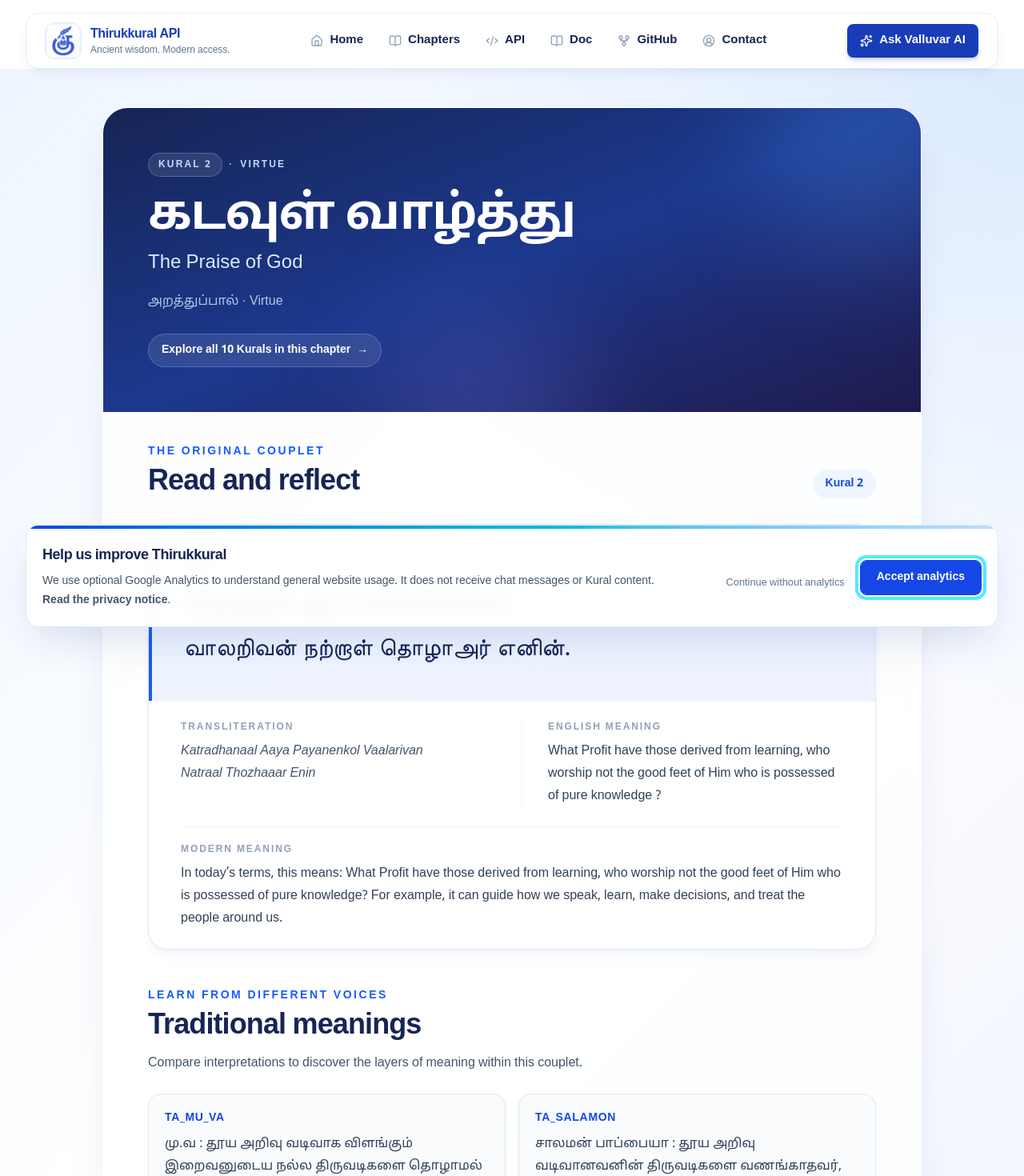
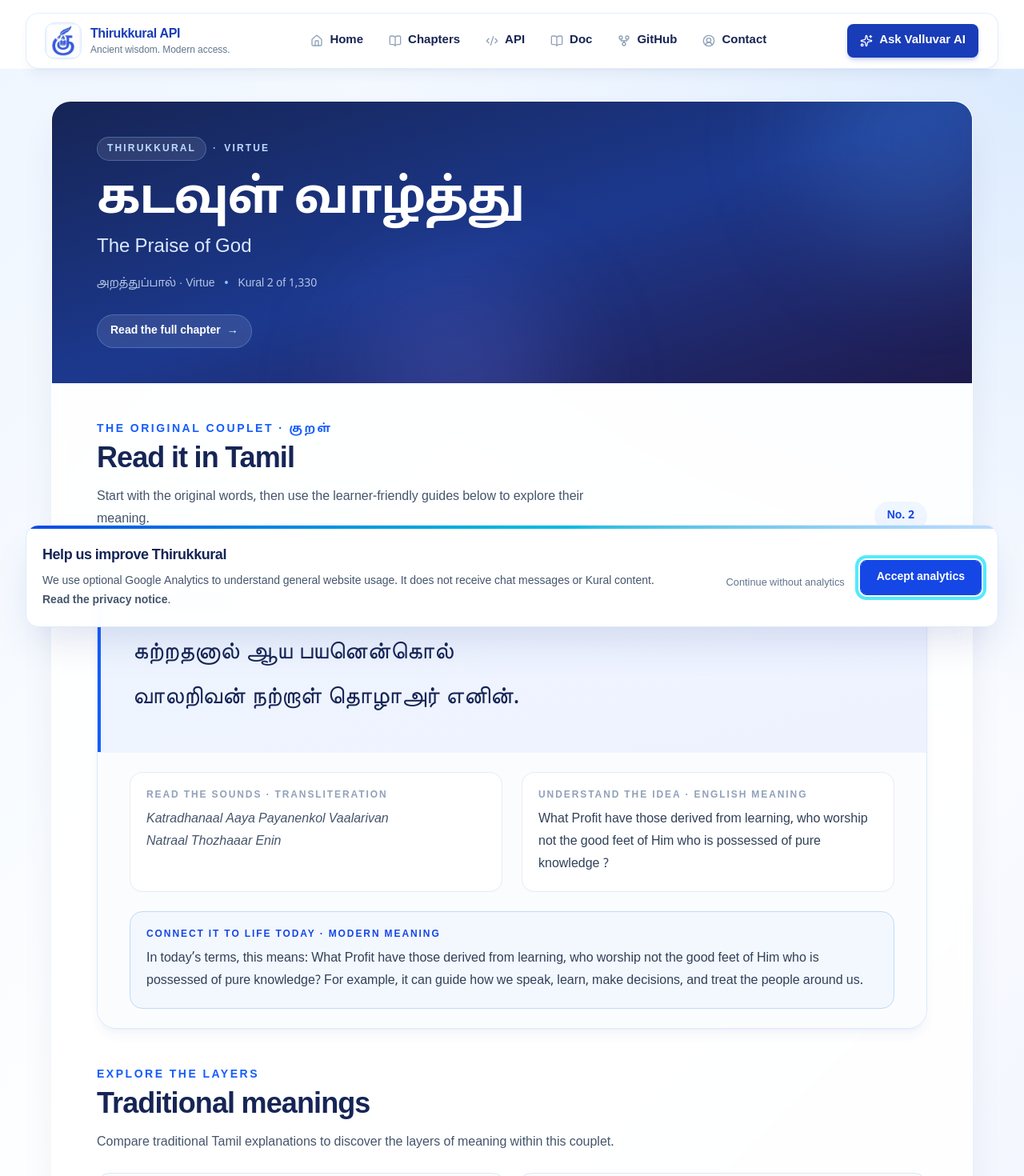
Before and after one commit to nramc/thirukkural-api, a Next.js app: page /kural/2 in a window 1280 px wide. Shown: the top 1470 px of the page at 80% size. Built offline with nearby package versions, Linux system fonts and the light colour scheme; no server answers.

Commit message:
feat: update Kural page layout and enhance modern interpretations for clarity

```diff
--- a/app/chapters/[chapterNumber]/page.tsx
+++ b/app/chapters/[chapterNumber]/page.tsx
@@ -87,14 +87,16 @@ export default async function ChapterPage({ params }: Readonly<ChapterPageProps>
     }
 
     return (
-        <main className="min-h-screen bg-[radial-gradient(circle_at_top_right,#dbeafe,transparent_36%),linear-gradient(135deg,#eff6ff_0%,#ffffff_48%,#eef2ff_100%)] px-4 py-8 text-slate-900 sm:px-8 sm:py-12 lg:px-10">
-            <article className="mx-auto max-w-5xl overflow-hidden rounded-4xl border border-white/80 bg-white/80 shadow-2xl shadow-blue-950/10 backdrop-blur-sm sm:rounded-5xl">
-                <header className="relative overflow-hidden bg-linear-to-br from-blue-950 via-blue-900 to-indigo-950 px-6 py-10 text-white sm:px-10 sm:py-14 lg:px-14">
+        <main className="min-h-screen bg-[radial-gradient(circle_at_top_right,#dbeafe,transparent_36%),linear-gradient(135deg,#eff6ff_0%,#ffffff_48%,#eef2ff_100%)] px-4 py-6 text-slate-900 sm:px-8 sm:py-10 lg:px-10">
+            <article className="mx-auto max-w-5xl overflow-hidden rounded-3xl border border-white/80 bg-white/85 shadow-2xl shadow-blue-950/10 backdrop-blur-sm sm:rounded-5xl">
+                <header className="relative overflow-hidden bg-linear-to-br from-blue-950 via-blue-900 to-indigo-950 px-6 py-8 text-white sm:px-10 sm:py-11 lg:px-14">
                     <div className="absolute -right-20 -top-24 size-72 rounded-full bg-blue-400/20 blur-3xl" aria-hidden="true" />
                     <div className="absolute -bottom-32 left-1/3 size-64 rounded-full bg-indigo-400/20 blur-3xl" aria-hidden="true" />
                     <div className="relative">
                         <div className="flex flex-wrap items-center gap-2 text-xs font-bold uppercase tracking-[0.18em] text-blue-200">
-                            <span className="rounded-full border border-blue-300/30 bg-white/10 px-3 py-1.5">Chapter {chapter.id}</span>
+                            <span className="rounded-full border border-blue-300/30 bg-white/10 px-3 py-1.5">
+                                Chapter {chapter.id} of {MAX_CHAPTER_NUMBER}
+                            </span>
                             <span className="text-blue-300" aria-hidden="true">
                                 ·
                             </span>
@@ -103,7 +105,7 @@ export default async function ChapterPage({ params }: Readonly<ChapterPageProps>
                         <h1 className="mt-5 max-w-3xl text-4xl font-semibold tracking-tight sm:text-6xl">{chapter.names.ta}</h1>
                         <p className="mt-3 text-xl text-blue-100 sm:text-2xl">{chapter.names.en}</p>
                         <p className="mt-5 max-w-2xl text-base leading-7 text-blue-100/80">
-                            Explore ten couplets from this chapter with Tamil text, easy-to-follow transliteration, and an English meaning for guided reading.
+                            Read all ten original Tamil couplets from this chapter with clear, modern interpretations for everyday learning.
                         </p>
 
                         <div className="mt-8 grid max-w-xl grid-cols-2 gap-3 sm:grid-cols-3">
@@ -114,7 +116,7 @@ export default async function ChapterPage({ params }: Readonly<ChapterPageProps>
                                 </p>
                             </div>
                             <div className="rounded-2xl border border-white/15 bg-white/10 p-4">
-                                <p className="text-xs font-bold uppercase tracking-wider text-blue-200">Lessons</p>
+                                <p className="text-xs font-bold uppercase tracking-wider text-blue-200">Reading</p>
                                 <p className="mt-1 text-lg font-semibold">{KURALS_PER_CHAPTER} couplets</p>
                             </div>
                             <div className="col-span-2 rounded-2xl border border-white/15 bg-white/10 p-4 sm:col-span-1">
@@ -125,15 +127,15 @@ export default async function ChapterPage({ params }: Readonly<ChapterPageProps>
                     </div>
                 </header>
 
-                <section className="px-6 py-10 sm:px-10 lg:px-14" aria-labelledby="chapter-kurals-heading">
+                <section className="px-5 py-8 sm:px-10 sm:py-12 lg:px-14" aria-labelledby="chapter-kurals-heading">
                     <div className="flex flex-wrap items-end justify-between gap-4">
                         <div>
-                            <p className="text-sm font-bold uppercase tracking-[0.18em] text-blue-600">A guided reading</p>
+                            <p className="text-sm font-bold uppercase tracking-[0.18em] text-blue-600">A simple reading path</p>
                             <h2 id="chapter-kurals-heading" className="mt-2 text-3xl font-semibold tracking-tight text-blue-950 sm:text-4xl">
                                 Read the chapter
                             </h2>
                         </div>
-                        <p className="rounded-full bg-blue-50 px-4 py-2 text-sm font-semibold text-blue-700">10 couplets · Tamil + meaning</p>
+                        <p className="rounded-full bg-blue-50 px-4 py-2 text-sm font-semibold text-blue-700">Tamil + modern meaning</p>
                     </div>
 
                     <div className="mt-8 space-y-5">
@@ -141,47 +143,35 @@ export default async function ChapterPage({ params }: Readonly<ChapterPageProps>
                             <Link
                                 key={kural.number}
                                 href={`/kural/${kural.number}`}
-                                className="group relative block overflow-hidden rounded-3xl border border-slate-200/80 bg-white p-5 shadow-sm transition-all hover:-translate-y-0.5 hover:border-blue-300 hover:shadow-xl hover:shadow-blue-900/10 focus-visible:outline-none focus-visible:ring-4 focus-visible:ring-blue-100 sm:p-7"
+                                className="group relative block overflow-hidden rounded-3xl border border-slate-200/80 bg-white shadow-sm transition-all hover:-translate-y-0.5 hover:border-blue-300 hover:shadow-xl hover:shadow-blue-900/10 focus-visible:outline-none focus-visible:ring-4 focus-visible:ring-blue-100"
                             >
                                 <div
                                     className="absolute inset-y-0 left-0 w-1 bg-linear-to-b from-blue-500 to-indigo-500 opacity-0 transition-opacity group-hover:opacity-100"
                                     aria-hidden="true"
                                 />
-                                <div className="flex flex-wrap items-center justify-between gap-3">
+                                <div className="flex flex-wrap items-center justify-between gap-3 border-b border-slate-100 bg-slate-50/70 px-5 py-4 sm:px-7">
                                     <p className="text-sm font-bold uppercase tracking-[0.18em] text-blue-600">Kural {kural.number}</p>
                                     <span className="text-xs font-semibold text-slate-400">
                                         {index + 1} of {KURALS_PER_CHAPTER}
                                     </span>
                                 </div>
 
-                                <div className="mt-5 grid gap-6 lg:grid-cols-[1.1fr_0.9fr] lg:gap-10">
-                                    <div>
-                                        <p className="text-xs font-bold uppercase tracking-[0.16em] text-slate-400">Tamil</p>
-                                        <blockquote className="mt-2 font-serif text-xl leading-10 text-blue-950 sm:text-2xl sm:leading-[2.7rem]">
+                                <div>
+                                    <div className="border-l-4 border-blue-600 bg-linear-to-br from-blue-50 to-indigo-50 px-5 py-6 sm:px-7">
+                                        <p className="text-xs font-bold uppercase tracking-[0.16em] text-blue-600">Tamil original · தமிழ்</p>
+                                        <blockquote className="mt-3 font-serif text-xl leading-10 text-blue-950 sm:text-2xl sm:leading-[2.7rem]" lang="ta">
                                             <p>{kural.kural[0]}</p>
                                             <p>{kural.kural[1]}</p>
                                         </blockquote>
                                     </div>
-                                    <div className="space-y-4 border-t border-slate-100 pt-4 lg:border-l lg:border-t-0 lg:pl-8 lg:pt-0">
-                                        <div>
-                                            <p className="text-xs font-bold uppercase tracking-[0.16em] text-slate-400">Transliteration</p>
-                                            <p className="mt-2 text-sm italic leading-7 text-slate-600">
-                                                {kural.transliteration[0]}
-                                                <br />
-                                                {kural.transliteration[1]}
-                                            </p>
-                                        </div>
-                                        <div>
-                                            <p className="text-xs font-bold uppercase tracking-[0.16em] text-slate-400">English meaning</p>
-                                            <p className="mt-2 text-sm leading-7 text-slate-700">{kural.meaning.en}</p>
-                                        </div>
-                                        <div>
-                                            <p className="text-xs font-bold uppercase tracking-[0.16em] text-blue-600">Modern life takeaway</p>
-                                            <p className="mt-2 text-sm leading-7 text-slate-700">{kural.meaning.en_modern}</p>
-                                        </div>
+                                    <div className="border-t border-slate-100 px-5 py-6 sm:px-7" lang="en">
+                                        <p className="text-xs font-bold uppercase tracking-[0.16em] text-blue-600">Modern interpretation</p>
+                                        <p className="mt-2 text-sm leading-7 text-slate-700 sm:text-base">{kural.meaning.en_modern}</p>
                                     </div>
                                 </div>
-                                <p className="mt-6 text-sm font-semibold text-blue-700 transition-colors group-hover:text-blue-950">Open the full Kural →</p>
+                                <p className="border-t border-slate-100 px-5 py-4 text-sm font-semibold text-blue-700 transition-colors group-hover:text-blue-950 sm:px-7">
+                                    Read Kural {kural.number} in full <span aria-hidden="true">→</span>
+                                </p>
                             </Link>
                         ))}
                     </div>
--- a/app/kural/[id]/page.tsx
+++ b/app/kural/[id]/page.tsx
@@ -6,6 +6,11 @@ import kuralService from '@/app/service/kural-service';
 const MIN_KURAL_NUMBER = 1;
 const MAX_KURAL_NUMBER = 1330;
 const siteUrl = process.env.NEXT_PUBLIC_SITE_URL ?? 'https://kural.codewithram.dev';
+const traditionalMeaningLabels: Record<string, string> = {
+    ta_mu_va: 'Mu. Va.',
+    ta_salamon: 'Solomon Pappayya',
+    ta_kalaignar: 'Kalaignar',
+};
 
 type KuralPageProps = {
     params: Promise<{ id: string }>;
@@ -87,16 +92,16 @@ export default async function KuralPage({ params }: Readonly<KuralPageProps>) {
     };
 
     return (
-        <main className="min-h-screen bg-[radial-gradient(circle_at_top_right,#dbeafe,transparent_36%),linear-gradient(135deg,#eff6ff_0%,#ffffff_48%,#eef2ff_100%)] px-4 py-8 text-slate-900 sm:px-8 sm:py-12 lg:px-10">
-            <article className="mx-auto max-w-5xl overflow-hidden rounded-4xl border border-white/80 bg-white/80 shadow-2xl shadow-blue-950/10 backdrop-blur-sm sm:rounded-5xl">
+        <main className="min-h-screen bg-[radial-gradient(circle_at_top_right,#dbeafe,transparent_36%),linear-gradient(135deg,#eff6ff_0%,#ffffff_48%,#eef2ff_100%)] px-4 py-6 text-slate-900 sm:px-8 sm:py-10 lg:px-10">
+            <article className="mx-auto max-w-6xl overflow-hidden rounded-3xl border border-white/80 bg-white/85 shadow-2xl shadow-blue-950/10 backdrop-blur-sm sm:rounded-5xl">
                 <script type="application/ld+json" dangerouslySetInnerHTML={{ __html: JSON.stringify(structuredData).replaceAll('<', String.raw`\u003c`) }} />
 
-                <header className="relative overflow-hidden bg-linear-to-br from-blue-950 via-blue-900 to-indigo-950 px-6 py-10 text-white sm:px-10 sm:py-14 lg:px-14">
+                <header className="relative overflow-hidden bg-linear-to-br from-blue-950 via-blue-900 to-indigo-950 px-6 py-8 text-white sm:px-10 sm:py-11 lg:px-14">
                     <div className="absolute -right-20 -top-24 size-72 rounded-full bg-blue-400/20 blur-3xl" aria-hidden="true" />
                     <div className="absolute -bottom-32 left-1/3 size-64 rounded-full bg-indigo-400/20 blur-3xl" aria-hidden="true" />
                     <div className="relative">
                         <div className="flex flex-wrap items-center gap-2 text-xs font-bold uppercase tracking-[0.18em] text-blue-200">
-                            <span className="rounded-full border border-blue-300/30 bg-white/10 px-3 py-1.5">Kural {kural.number}</span>
+                            <span className="rounded-full border border-blue-300/30 bg-white/10 px-3 py-1.5">Thirukkural</span>
                             <span className="text-blue-300" aria-hidden="true">
                                 ·
                             </span>
@@ -104,14 +109,20 @@ export default async function KuralPage({ params }: Readonly<KuralPageProps>) {
                         </div>
                         <h1 className="mt-5 max-w-3xl text-4xl font-semibold tracking-tight sm:text-6xl">{kural.chapter.names.ta}</h1>
                         <p className="mt-3 text-xl text-blue-100 sm:text-2xl">{kural.chapter.names.en}</p>
-                        <p className="mt-5 text-base text-blue-100/80">
-                            {kural.section.names.ta} · {kural.section.names.en}
-                        </p>
+                        <div className="mt-5 flex flex-wrap items-center gap-x-3 gap-y-2 text-sm text-blue-100/80">
+                            <span>
+                                {kural.section.names.ta} · {kural.section.names.en}
+                            </span>
+                            <span className="hidden text-blue-300 sm:inline" aria-hidden="true">
+                                •
+                            </span>
+                            <span>Kural {kural.number} of 1,330</span>
+                        </div>
                         <Link
                             href={`/chapters/${kural.chapter.id}`}
                             className="mt-7 inline-flex items-center rounded-full border border-blue-300/30 bg-white/10 px-4 py-2.5 text-sm font-semibold text-blue-50 transition-colors hover:bg-white/20 focus-visible:outline-none focus-visible:ring-4 focus-visible:ring-blue-200/50"
                         >
-                            Explore all 10 Kurals in this chapter{' '}
+                            Read the full chapter{' '}
                             <span className="ml-2" aria-hidden="true">
                                 →
                             </span>
@@ -119,41 +130,49 @@ export default async function KuralPage({ params }: Readonly<KuralPageProps>) {
                     </div>
                 </header>
 
-                <div className="px-6 py-10 sm:px-10 lg:px-14">
+                <div className="px-5 py-8 sm:px-10 sm:py-12 lg:px-14">
                     <section aria-labelledby="kural-text-heading">
                         <div className="flex flex-wrap items-end justify-between gap-4">
                             <div>
-                                <p className="text-sm font-bold uppercase tracking-[0.18em] text-blue-600">The original couplet</p>
+                                <p className="text-sm font-bold uppercase tracking-[0.18em] text-blue-600">The original couplet · குறள்</p>
                                 <h2 id="kural-text-heading" className="mt-2 text-3xl font-semibold tracking-tight text-blue-950 sm:text-4xl">
-                                    Read and reflect
+                                    Read it in Tamil
                                 </h2>
+                                <p className="mt-3 max-w-2xl leading-7 text-slate-600">
+                                    Start with the original words, then use the learner-friendly guides below to explore their meaning.
+                                </p>
                             </div>
-                            <span className="rounded-full bg-blue-50 px-4 py-2 text-sm font-semibold text-blue-700">Kural {kural.number}</span>
+                            <span className="rounded-full bg-blue-50 px-4 py-2 text-sm font-semibold text-blue-700">No. {kural.number}</span>
                         </div>
 
                         <div className="mt-8 overflow-hidden rounded-3xl border border-blue-100 bg-white shadow-lg shadow-blue-900/5">
-                            <div className="border-l-4 border-blue-600 bg-linear-to-br from-blue-50 to-indigo-50 px-6 py-7 sm:px-10 sm:py-10">
-                                <p className="text-xs font-bold uppercase tracking-[0.16em] text-blue-600">Tamil</p>
-                                <blockquote className="mt-3 font-serif text-2xl leading-[2.7rem] text-blue-950 sm:text-3xl sm:leading-14">
+                            <div className="border-l-4 border-blue-600 bg-linear-to-br from-blue-50 to-indigo-50 px-6 py-8 sm:px-10 sm:py-11">
+                                <div className="flex items-center justify-between gap-4">
+                                    <p className="text-xs font-bold uppercase tracking-[0.16em] text-blue-600">Tamil original</p>
+                                    <span className="text-lg text-blue-300" aria-hidden="true">
+                                        ❝
+                                    </span>
+                                </div>
+                                <blockquote className="mt-4 font-serif text-2xl leading-[2.7rem] text-blue-950 sm:text-3xl sm:leading-14">
                                     <p>{kural.kural[0]}</p>
                                     <p>{kural.kural[1]}</p>
                                 </blockquote>
                             </div>
-                            <div className="grid gap-6 border-t border-slate-100 px-6 py-6 sm:px-10 lg:grid-cols-2">
-                                <div>
-                                    <p className="text-xs font-bold uppercase tracking-[0.16em] text-slate-400">Transliteration</p>
+                            <div className="grid gap-6 border-t border-slate-100 bg-slate-50/60 px-6 py-6 sm:px-10 lg:grid-cols-2">
+                                <div className="rounded-2xl border border-slate-200/80 bg-white p-5">
+                                    <p className="text-xs font-bold uppercase tracking-[0.16em] text-slate-400">Read the sounds · Transliteration</p>
                                     <p className="mt-2 text-sm italic leading-7 text-slate-600 sm:text-base">
                                         {kural.transliteration[0]}
                                         <br />
                                         {kural.transliteration[1]}
                                     </p>
                                 </div>
-                                <div className="border-t border-slate-100 pt-5 lg:border-l lg:border-t-0 lg:pl-8 lg:pt-0">
-                                    <p className="text-xs font-bold uppercase tracking-[0.16em] text-slate-400">English meaning</p>
+                                <div className="rounded-2xl border border-slate-200/80 bg-white p-5">
+                                    <p className="text-xs font-bold uppercase tracking-[0.16em] text-slate-400">Understand the idea · English meaning</p>
                                     <p className="mt-2 text-sm leading-7 text-slate-700 sm:text-base">{kural.meaning.en}</p>
                                 </div>
-                                <div className="border-t border-slate-100 pt-5 lg:col-span-2">
-                                    <p className="text-xs font-bold uppercase tracking-[0.16em] text-slate-400">Modern meaning</p>
+                                <div className="rounded-2xl border border-blue-200 bg-blue-50/70 p-5 lg:col-span-2">
+                                    <p className="text-xs font-bold uppercase tracking-[0.16em] text-blue-700">Connect it to life today · Modern meaning</p>
                                     <p className="mt-2 text-sm leading-7 text-slate-700 sm:text-base">{kural.meaning.en_modern}</p>
                                 </div>
                             </div>
@@ -162,12 +181,12 @@ export default async function KuralPage({ params }: Readonly<KuralPageProps>) {
 
                     <section className="mt-12" aria-labelledby="meanings-heading">
                         <div>
-                            <p className="text-sm font-bold uppercase tracking-[0.18em] text-blue-600">Learn from different voices</p>
+                            <p className="text-sm font-bold uppercase tracking-[0.18em] text-blue-600">Explore the layers</p>
                             <h2 id="meanings-heading" className="mt-2 text-3xl font-semibold tracking-tight text-blue-950 sm:text-4xl">
                                 Traditional meanings
                             </h2>
                             <p className="mt-3 max-w-2xl leading-7 text-slate-600">
-                                Compare interpretations to discover the layers of meaning within this couplet.
+                                Compare traditional Tamil explanations to discover the layers of meaning within this couplet.
                             </p>
                         </div>
                         <div className="mt-6 grid gap-4 sm:grid-cols-2">
@@ -178,7 +197,7 @@ export default async function KuralPage({ params }: Readonly<KuralPageProps>) {
                                         key={name}
                                         className="rounded-2xl border border-slate-200 bg-slate-50/80 p-5 transition-colors hover:border-blue-200 hover:bg-blue-50/50"
                                     >
-                                        <h3 className="text-sm font-bold uppercase tracking-wider text-blue-700">{name}</h3>
+                                        <h3 className="text-sm font-bold uppercase tracking-wider text-blue-700">{traditionalMeaningLabels[name] ?? name}</h3>
                                         <p className="mt-2 leading-7 text-slate-700">{meaning}</p>
                                     </div>
                                 ))}
```
